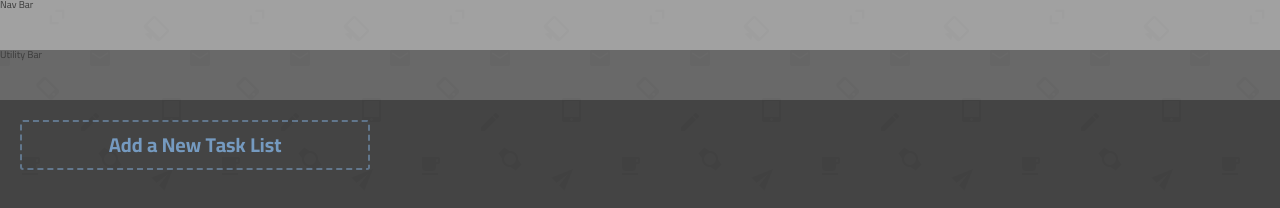
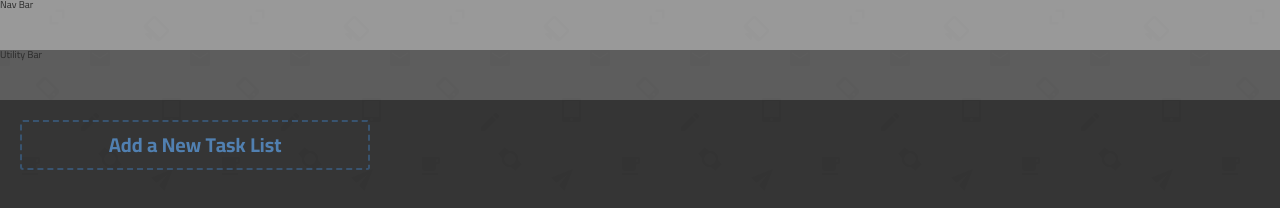
Before and after one commit to Xnanga/listo, a website: page index.html in a window 1280 px wide. Drawn offline with Linux system fonts and the light colour scheme.

Commit message:
Fixed small z-index issue.

```diff
--- a/sass/_components.scss
+++ b/sass/_components.scss
@@ -1,5 +1,6 @@
 .task-list {
   position: relative;
+  z-index: 5;
 
   display: flex;
   flex-direction: column;
@@ -65,6 +66,9 @@
 }
 
 .new-task-list {
+  position: relative;
+  z-index: 5;
+
   display: flex;
   align-items: center;
   justify-content: center;
@@ -94,6 +98,7 @@
 
 .new-task {
   position: relative;
+  z-index: 5;
 
   display: flex;
   align-items: center;
@@ -233,6 +238,7 @@
 
 .priority-menu {
   position: absolute;
+  z-index: 10;
 
   display: grid;
   grid-template-rows: repeat(3, 1fr);
--- a/sass/_layout.scss
+++ b/sass/_layout.scss
@@ -48,7 +48,7 @@
     position: absolute;
     top: 0;
     left: 0;
-    opacity: 0.22;
+    opacity: 0.15;
     width: 100%;
     height: 100%;
   }
```
Also changed, not shown: css/style.css.
